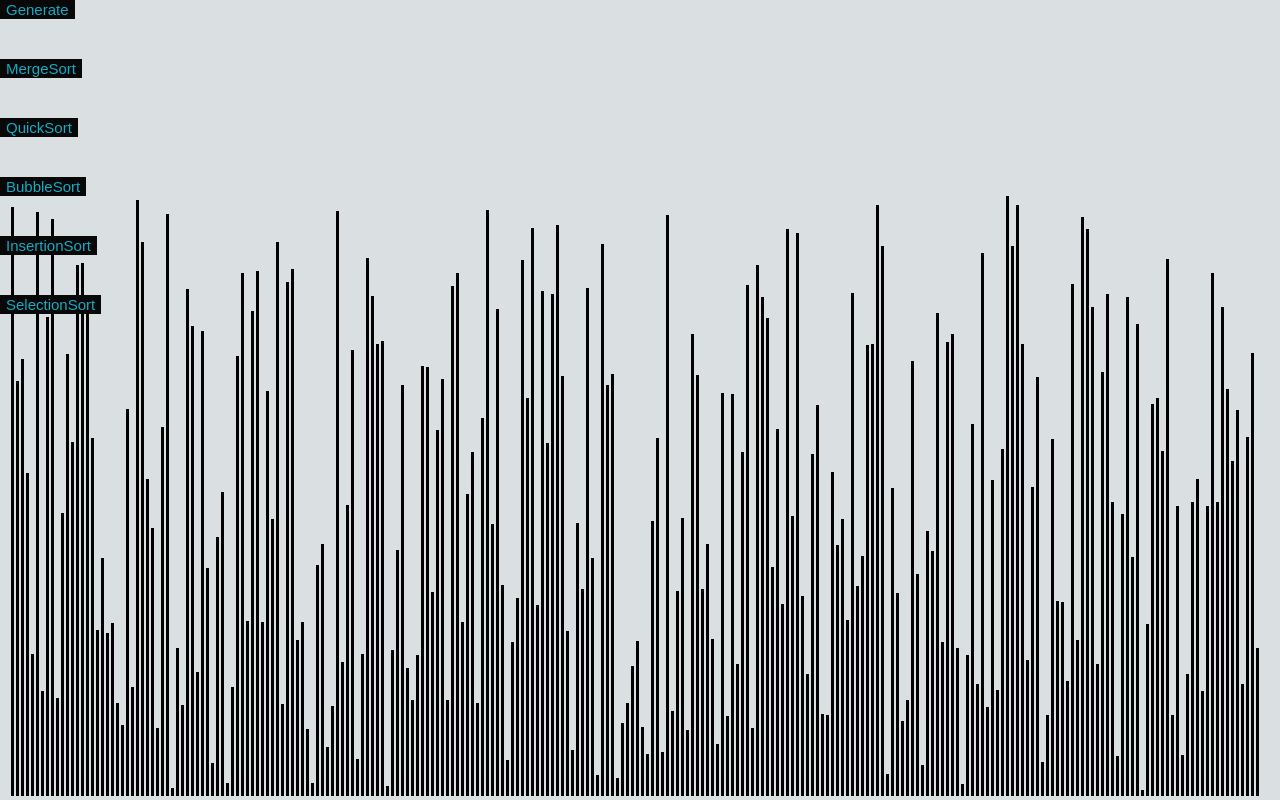
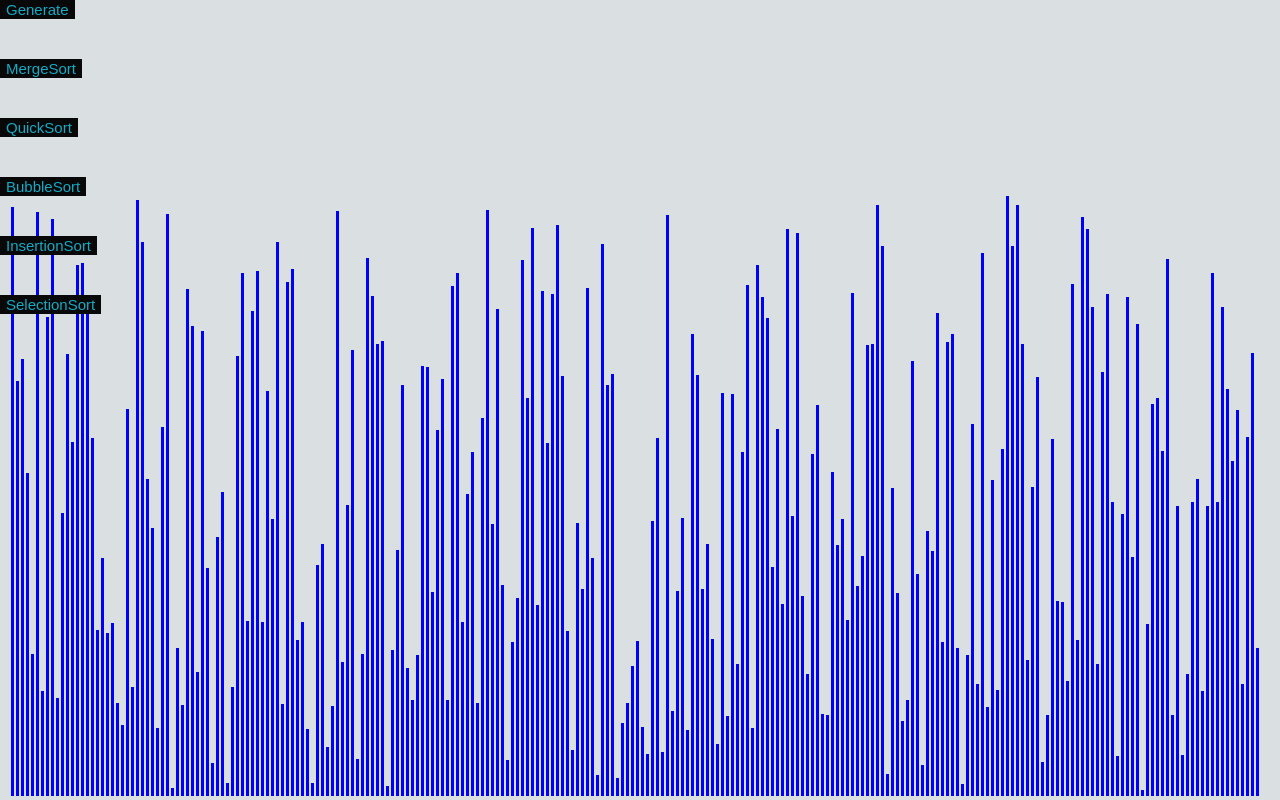
Before and after one commit to ruchika-jain/Sorting_Visualisation, a React (Create React App) app: page / in a window 1280 px wide. Built offline with nearby package versions, Linux system fonts and the light colour scheme.

Commit message:
Update SortingVisualizer.js

```diff
--- a/src/SortingVisualizer/SortingVisualizer.js
+++ b/src/SortingVisualizer/SortingVisualizer.js
@@ -8,8 +8,8 @@ import {getBubbleSortAnimations} from '../SortingAlgorithms/BubbleSort';
 
 
 
-const PRIMARY_COLOR = 'black'; //Normal color of bars
-const SECONDARY_COLOR = 'red'; //Color of bars when they are being compared
+const PRIMARY_COLOR = 'blue'; //Normal color of bars
+const SECONDARY_COLOR = 'yellow'; //Color of bars when they are being compared
 const ANIMATION_SPEED_MS = 3; //Animation Speed (how fast color changes, how fast height gets overwritten)
 
 
```
